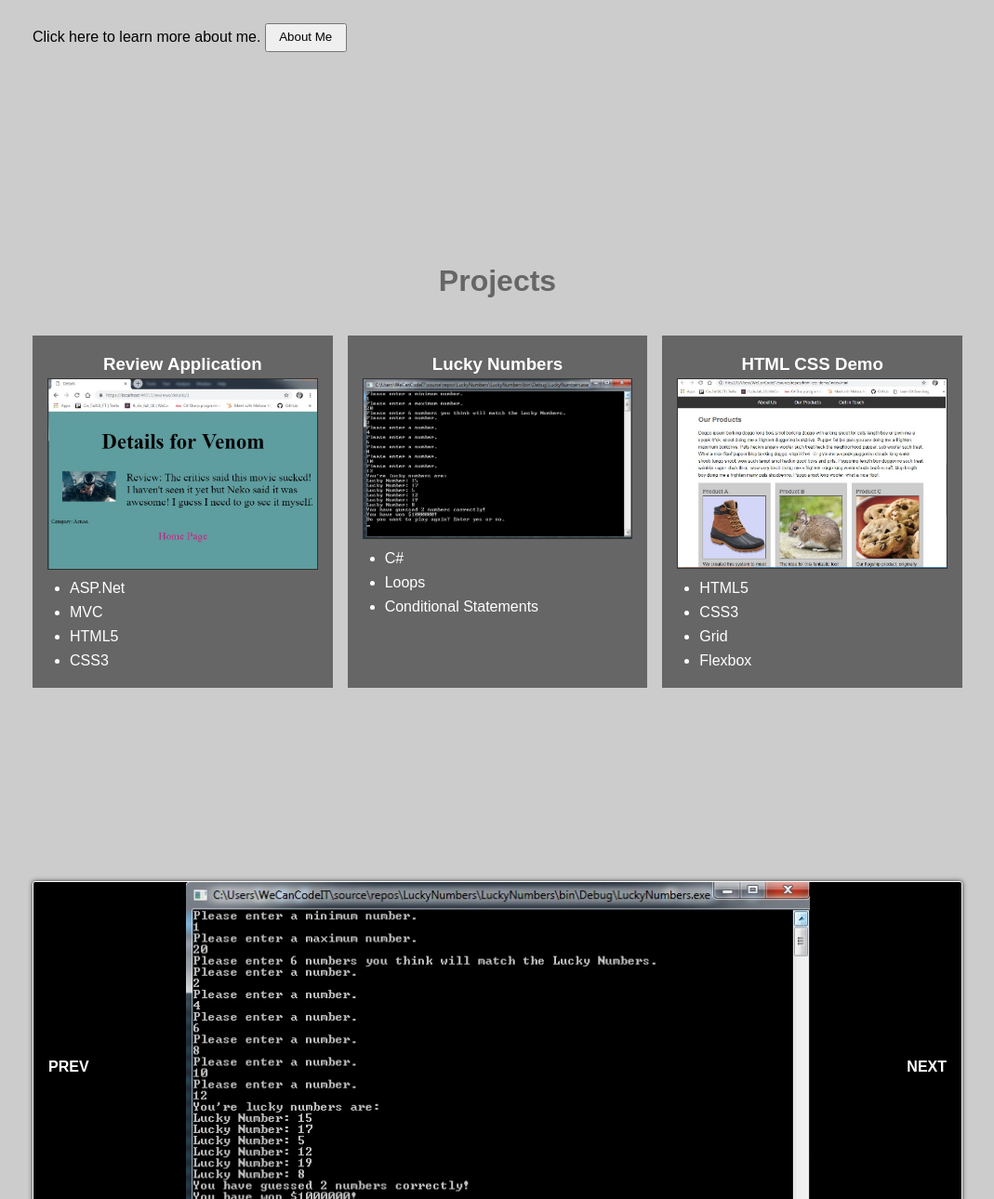
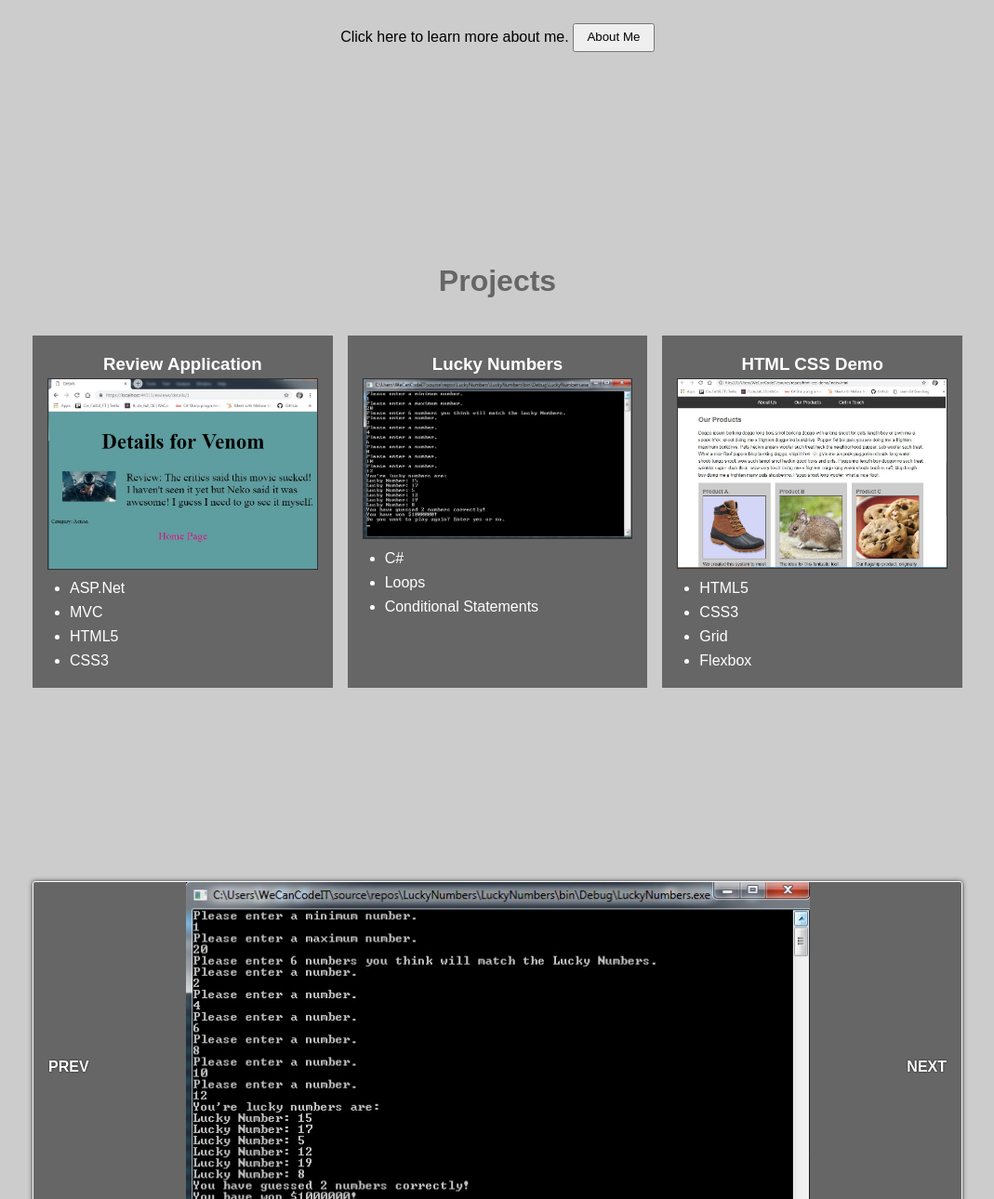
Before and after one commit to KaytiSwift/kaytiswift.github.io, a plain HTML site: page index.html in a window 1280 px wide. Shown: the part 779-2069 px from the top of the page at 93% size, without its empty margins (105-1174 px from the left). Drawn offline with Linux system fonts and the light colour scheme.

Commit message:
Carousel and About Me
Changed Carousel background color and centered about me paragraph

```diff
--- a/index.html
+++ b/index.html
@@ -20,7 +20,7 @@
         <section id="aboutMe">
             <h2>About Me</h2>
             <div>
-                <p>Click here to learn more about me. <button id="hidden">About Me</button></p>
+                <p class="center">Click here to learn more about me. <button id="hidden">About Me</button></p>
             </div>
 
         </section>
--- a/style.css
+++ b/style.css
@@ -104,6 +104,10 @@ nav a:hover {
       background: transparent;
     }
   }
+
+p.center {
+  text-align: center;
+}
 
 section {
     margin: 1em 0;
@@ -270,7 +274,7 @@ footer a:hover {
     box-shadow: 0 0 5px #333;
     position: relative;
 
-    background: black;
+    background: #666;
     background-repeat: no-repeat;
     background-position: center;
     background-size: contain;
```
